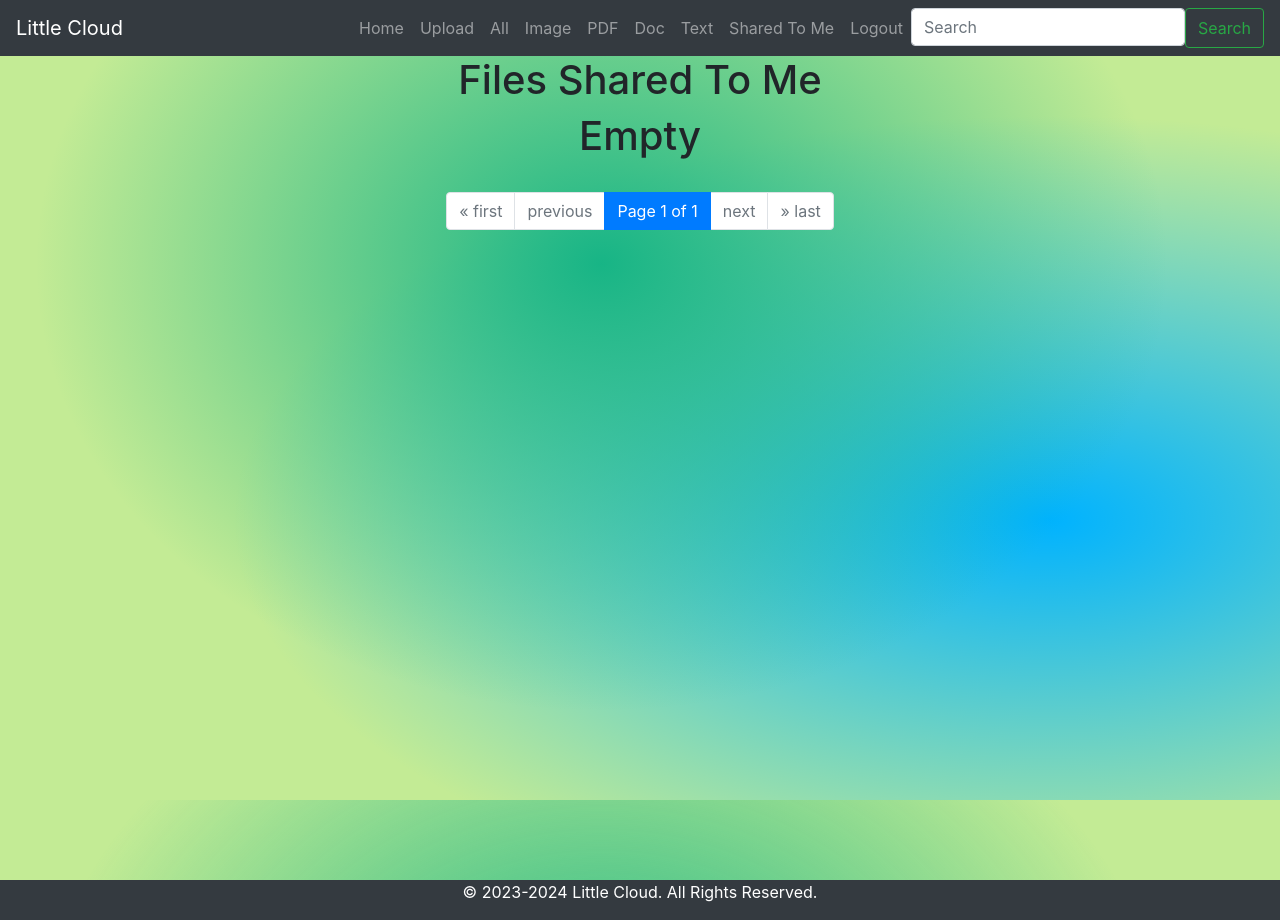
After one commit to Serenity0204/Little-Cloud, a Django app: page /my-urls/ in a window 1280 px wide. The commit adds this page. Run offline with Django 3.2, Linux system fonts and the light colour scheme; the visitor is signed in with stand-in values (Sample User, id 1); data that the repository does not hold is empty; some libraries are stand-ins or nearby versions.

Commit message:
added share history

```diff
--- a/cloud/models.py
+++ b/cloud/models.py
@@ -78,6 +78,7 @@ class ShortUrl(models.Model):
     )
     short_url = models.CharField(max_length=10, unique=True)
     created_at = models.DateTimeField(auto_now_add=True)
+    viewers = models.ManyToManyField(User, related_name="short_urls")
 
     def __str__(self):
         return self.short_url
@@ -87,6 +88,10 @@ class ShortUrl(models.Model):
             self.short_url = self.generate_unique_short_url()
         super(ShortUrl, self).save(*args, **kwargs)
 
+    def delete(self, *args, **kwargs):
+        self.viewers.clear()
+        super(ShortUrl, self).delete(*args, **kwargs)
+
     def generate_unique_short_url(self, length=10):
         characters = string.ascii_letters + string.digits
         while True:
--- /dev/null
+++ b/cloud/templates/my_urls.html
@@ -0,0 +1,68 @@
+{% extends 'base.html' %}
+
+{% block content %}
+<h1 class="text-center">Files Shared To Me</h1>
+<ul class="list-group">
+    {%if not urls %}
+        <h1 class="text-center">Empty</h1>
+    {% endif %}
+    {% for url in urls %}
+    <li class="list-group-item text-center mb-3 border border-2 border-primary">
+        <h1>{{ url.file.title }}</h1>
+        <small><p class="text-primary">{{ url.file.file_type }} Uploaded at {{ url.file.created_at }} by {{ url.file.user }}</p></small>
+        <div class="mt-3">
+            <input type="text" id="share-link-{{ url.pk }}" value="{{ request.scheme }}://{{ request.get_host }}/view-share/{{ url.short_url }}" readonly class="form-control text-center">
+        </div>
+        <div class= "mt-2">
+            <button class="btn btn-outline-secondary btn-sm" onclick="copyToClipboard('{{ url.pk }}')">Copy Link</button>
+            <a href="{% url 'view_share' url.short_url %}" class="btn btn-outline-success btn-sm">View</a>
+            <form method="POST" action="{% url 'delete_my_url' url.pk %}" class="d-inline">
+                {% csrf_token %}
+                <button type="submit" onclick="return confirm('Are you sure to delete?')" class="btn btn-outline-danger btn-sm">Delete</button>
+            </form>
+        </div>
+    </li>
+    {% endfor %}
+</ul>
+
+<div class="d-flex justify-content-center mt-4"> <!-- Added 'mt-4' for top margin -->
+    <nav aria-label="Page navigation">
+        <ul class="pagination">
+            {% if urls.has_previous %}
+                <li class="page-item"><a class="page-link" href="?page=1">&laquo; first</a></li>
+                <li class="page-item"><a class="page-link" href="?page={{ urls.previous_page_number }}">previous</a></li>
+            {% else %}
+                <li class="page-item disabled"><a class="page-link">&laquo; first</a></li>
+                <li class="page-item disabled"><a class="page-link">previous</a></li>
+            {% endif %}
+
+            <li class="page-item active"><a class="page-link">Page {{ urls.number }} of {{ urls.paginator.num_pages }}</a></li>
+
+            {% if urls.has_next %}
+                <li class="page-item"><a class="page-link" href="?page={{ urls.next_page_number }}">next</a></li>
+                <li class="page-item"><a class="page-link" href="?page={{ urls.paginator.num_pages }}">&raquo; last</a></li>
+            {% else %}
+                <li class="page-item disabled"><a class="page-link">next</a></li>
+                <li class="page-item disabled"><a class="page-link">&raquo; last</a></li>
+            {% endif %}
+        </ul>
+    </nav>
+</div>
+
+<script>
+    function copyToClipboard(urlPk) {
+        /* Get the text field using the url's primary key */
+        const shareLinkInput = document.getElementById("share-link-" + urlPk);
+
+        /* Select the text field */
+        shareLinkInput.select();
+        shareLinkInput.setSelectionRange(0, 99999); /* For mobile devices */
+
+        /* Copy the text inside the text field to the clipboard */
+        navigator.clipboard.writeText(shareLinkInput.value);
+
+        /* Deselect the text field */
+        shareLinkInput.blur();
+    }
+</script>
+{% endblock %}
--- a/cloud/urls.py
+++ b/cloud/urls.py
@@ -1,5 +1,6 @@
 from django.urls import path, include
 from . import views
+
 
 urlpatterns = [
     path("", views.home_view, name="home"),
@@ -24,4 +25,6 @@ urlpatterns = [
     path("upload/", views.upload_view, name="upload"),
     path("delete/<int:pk>/", views.delete_file_view, name="delete_file"),
     path("search/", views.search_view, name="search"),
+    path("my-urls/", views.my_urls_view, name="my_urls"),
+    path("delete-my-url/<int:pk>/", views.delete_my_url_view, name="delete_my_url"),
 ]
--- a/cloud/views.py
+++ b/cloud/views.py
@@ -24,6 +24,9 @@ def view_share_view(request, short_url):
     if not shorturl.file.is_shared:
         return redirect("all_files")
     ## if exists and it's shared then give the file to context
+    # add viewers first only if the file is not mine
+    if shorturl.file.user != request.user:
+        shorturl.viewers.add(request.user)
     context = {"file": shorturl.file}
     return render(request, "view_share.html", context)
 
@@ -222,3 +225,30 @@ def logout_view(request):
     logout(request)
     messages.success(request, "User Logged Out")
     return redirect("login")
+
+
+@login_required(login_url="login")
+def my_urls_view(request):
+    urls = ShortUrl.objects.filter(viewers=request.user)
+    valid_urls_list = urls.filter(file__is_shared=True)
+
+    paginator = Paginator(valid_urls_list, 4)  # Show 5 urls per page.
+    page_number = request.GET.get("page")
+    valid_urls = paginator.get_page(page_number)
+    context = {"urls": valid_urls}
+    return render(request, "my_urls.html", context)
+
+
+@login_required(login_url="login")
+def delete_my_url_view(request, pk):
+    # get url
+    url = get_object_or_404(ShortUrl, pk=pk)
+
+    # Remove request.user from viewers
+    if request.method == "POST":
+        url.viewers.remove(request.user)
+
+    # Get the previous URL from the request.META dictionary
+    previous_url = request.META.get("HTTP_REFERER", "/")
+    # Use the redirect function to redirect to the previous URL
+    return redirect(previous_url)
--- a/mysite/templates/base.html
+++ b/mysite/templates/base.html
@@ -95,6 +95,9 @@
             <a class="nav-link" href="{% url 'txt_files' %}">Text</a>
           </li>
           <li class="nav-item">
+            <a class="nav-link" href="{% url 'my_urls' %}">Shared To Me</a>
+          </li>
+          <li class="nav-item">
             <a class="nav-link" href="{% url 'logout' %}">Logout</a>
           </li>
           <form class="d-flex" action="{% url 'search' %}" method="GET">
```
Also changed, not shown: cloud/migrations/0009_shorturl_viewers.py (added).
